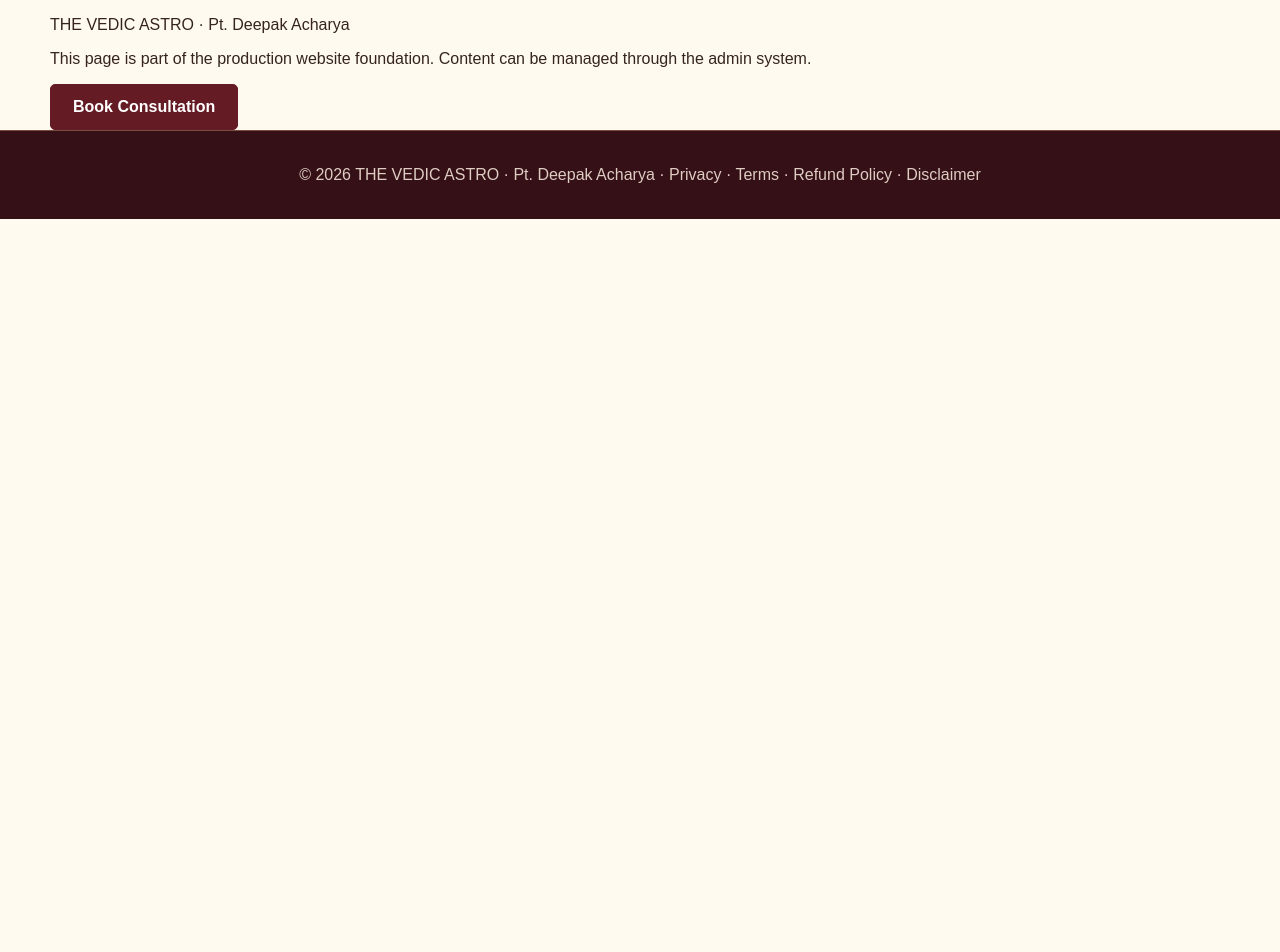
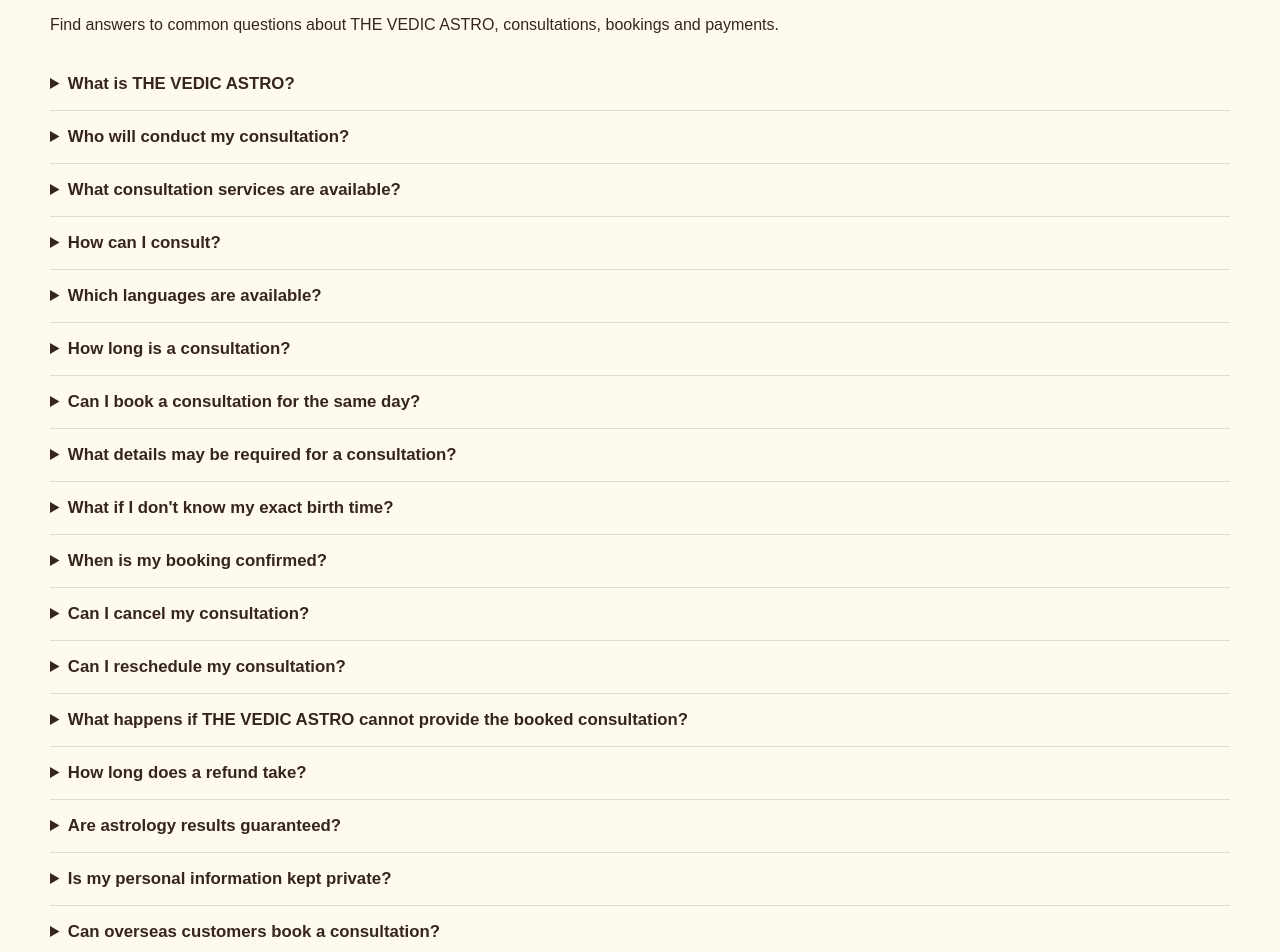
Before and after one commit to pratibhapriydarshni/THE-VEDIC-, a Next.js app: page /faq in a window 1280 px wide. Shown: the part 140-1092 px from the top of the page. Before the commit the page ends 800 px from the top, so only its background shows below. Built offline with nearby package versions, Linux system fonts and the light colour scheme.

Commit message:
Add complete FAQ section

```diff
--- a/app/faq/page.tsx
+++ b/app/faq/page.tsx
@@ -1,2 +1,135 @@
-import SiteNav from '@/components/site-nav'; import SiteFooter from '@/components/site-footer';
-export default function Page(){return <><SiteNav/><main className="wrap"><div className="card"><h1>faq</h1><p className="muted">THE VEDIC ASTRO · Pt. Deepak Acharya</p><p>This page is part of the production website foundation. Content can be managed through the admin system.</p><a className="cta" href="/book">Book Consultation</a></div></main><SiteFooter/></>}
+import SiteNav from '@/components/site-nav';
+import SiteFooter from '@/components/site-footer';
+
+const faqs = [
+  {
+    q: 'What is THE VEDIC ASTRO?',
+    a: 'THE VEDIC ASTRO is an online Vedic astrology consultation platform offering personalized guidance through Kundli, Palmistry, Vastu and other consultation services.',
+  },
+  {
+    q: 'Who will conduct my consultation?',
+    a: 'Consultations are conducted by Pt. Deepak Acharya, Kundli Specialist & Astro-Palmist with over 25 years of experience.',
+  },
+  {
+    q: 'What consultation services are available?',
+    a: 'Services include Kundli Consultation, Palmistry, Vastu Consultation, Career Guidance, Relationship Guidance, Family Guidance, Occult Consultation and Motivational Guidance.',
+  },
+  {
+    q: 'How can I consult?',
+    a: 'You can choose Chat, Audio or Video consultation while making your booking.',
+  },
+  {
+    q: 'Which languages are available?',
+    a: 'Consultations are available in Hindi and English.',
+  },
+  {
+    q: 'How long is a consultation?',
+    a: 'Depending on the selected service, consultation durations are 30 minutes or 45 minutes.',
+  },
+  {
+    q: 'Can I book a consultation for the same day?',
+    a: 'Yes. Same-day booking is available when a suitable slot is available and the booking is made at least 3 hours before the consultation.',
+  },
+  {
+    q: 'What details may be required for a consultation?',
+    a: 'Depending on the service, you may provide your Date of Birth, Time of Birth, Place of Birth, current place and consultation purpose. Palm images or other relevant documents may also be provided when required.',
+  },
+  {
+    q: "What if I don't know my exact birth time?",
+    a: 'You can still request a consultation. The astrologer can guide you about the available consultation approach based on the information you have.',
+  },
+  {
+    q: 'When is my booking confirmed?',
+    a: 'Your consultation is confirmed after the required payment has been received and verified.',
+  },
+  {
+    q: 'Can I cancel my consultation?',
+    a: 'Bookings are generally not cancellable by the customer after confirmation. If there is an issue, you can contact THE VEDIC ASTRO for assistance.',
+  },
+  {
+    q: 'Can I reschedule my consultation?',
+    a: 'Yes. Rescheduling may be available subject to slot availability and the applicable booking policy.',
+  },
+  {
+    q: 'What happens if THE VEDIC ASTRO cannot provide the booked consultation?',
+    a: 'Where applicable, you may be offered another suitable slot or a refund according to the Refund Policy.',
+  },
+  {
+    q: 'How long does a refund take?',
+    a: 'Where a refund is approved, it is intended to be processed within up to 3 days, subject to the payment method or provider.',
+  },
+  {
+    q: 'Are astrology results guaranteed?',
+    a: 'No. Astrology is provided as a form of guidance and perspective. THE VEDIC ASTRO does not guarantee specific outcomes or results. Important personal, medical, legal or financial decisions should not be based solely on an astrology consultation.',
+  },
+  {
+    q: 'Is my personal information kept private?',
+    a: "Personal information and consultation-related data are handled according to THE VEDIC ASTRO's Privacy Policy and are used for providing and managing the requested services.",
+  },
+  {
+    q: 'Can overseas customers book a consultation?',
+    a: 'Yes. International customers can book available online consultations. Applicable international pricing is displayed during the booking process.',
+  },
+  {
+    q: 'How can I contact THE VEDIC ASTRO if I have a problem?',
+    a: "You can use the website's Contact options for assistance related to your booking, payment or consultation.",
+  },
+];
+
+export default function Page() {
+  return (
+    <>
+      <SiteNav />
+
+      <main className="wrap">
+        <div className="card">
+          <h1>Frequently Asked Questions</h1>
+
+          <p className="muted">
+            Find answers to common questions about THE VEDIC ASTRO,
+            consultations, bookings and payments.
+          </p>
+
+          <div style={{ marginTop: '24px' }}>
+            {faqs.map((faq, index) => (
+              <details
+                key={index}
+                style={{
+                  padding: '16px 0',
+                  borderBottom: '1px solid rgba(128,128,128,0.25)',
+                }}
+              >
+                <summary
+                  style={{
+                    cursor: 'pointer',
+                    fontWeight: 600,
+                    fontSize: '1.05rem',
+                  }}
+                >
+                  {faq.q}
+                </summary>
+
+                <p style={{ marginTop: '12px', lineHeight: 1.7 }}>
+                  {faq.a}
+                </p>
+              </details>
+            ))}
+          </div>
+
+          <div style={{ marginTop: '28px' }}>
+            <p>
+              Still have a question? Contact us or book a consultation for
+              further assistance.
+            </p>
+
+            <a className="cta" href="/book">
+              Book a Consultation
+            </a>
+          </div>
+        </div>
+      </main>
+
+      <SiteFooter />
+    </>
+  );
+}
```
